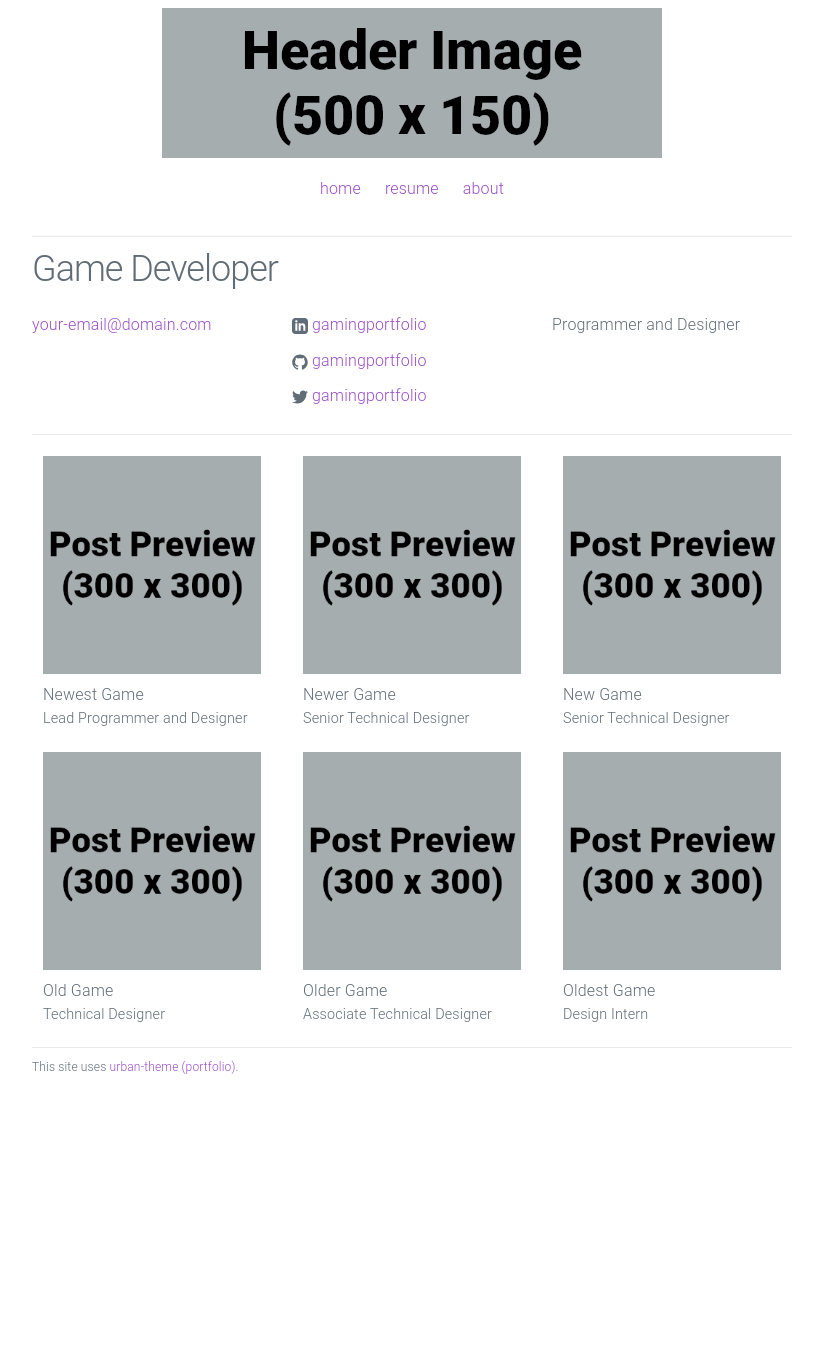
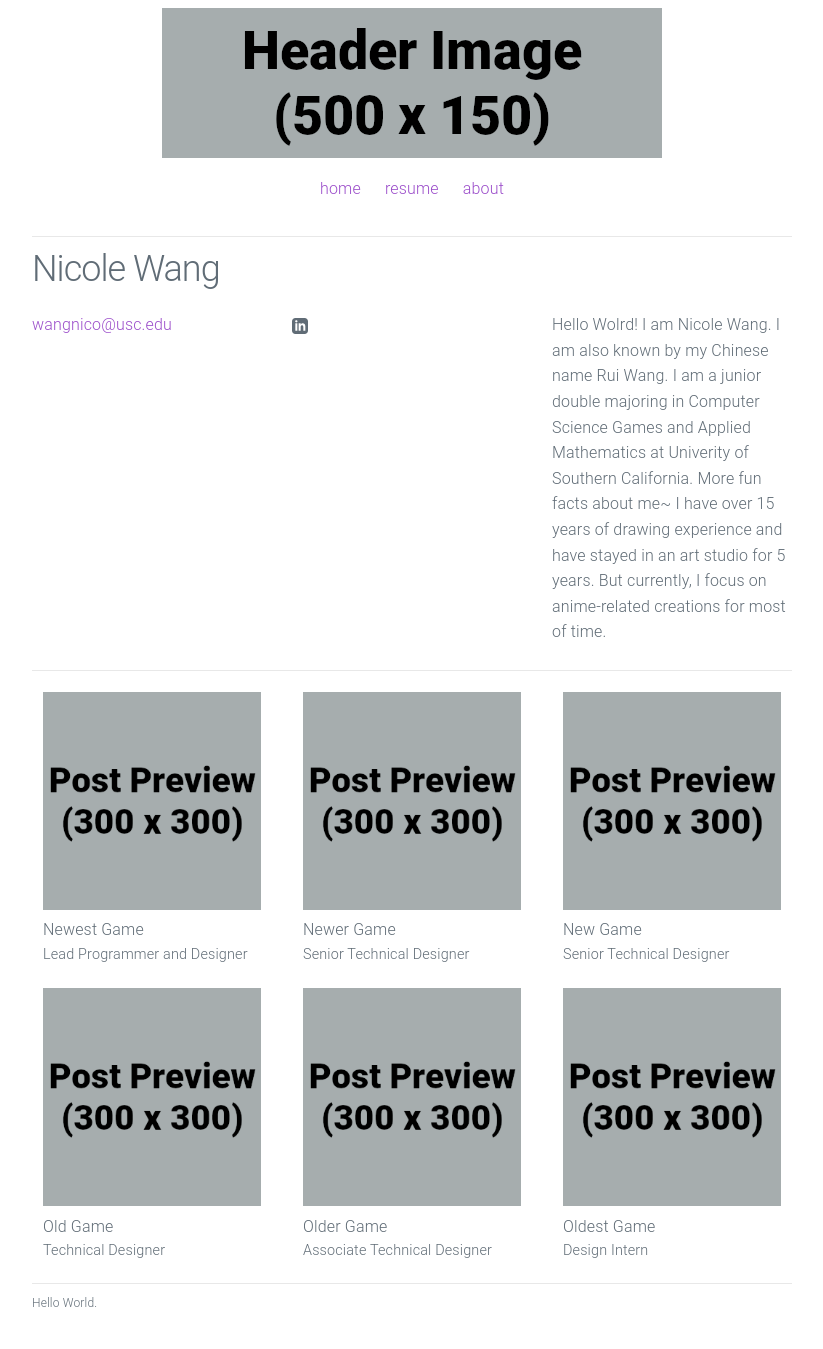
Before and after one commit to NicoWWW/NicoWWW.github.io, a Jekyll site: the page built from index.html, in a window 1280 px wide. Shown: the whole page, without its empty margins (228-1051 px from the left). Built offline with Jekyll 4.4.1, drawn with Linux system fonts in a browser that asks for light colours; before the commit the page ends 1113 px from its top, so only the background shows below that.

Commit message:
Update _config.yml

```diff
--- a/_config.yml
+++ b/_config.yml
@@ -1,13 +1,14 @@
 # Site settings
-title: Game Developer
-email: your-email@domain.com
+title: Nicole Wang
+email: wangnico@usc.edu
 description: > # keep this and put description below
-  Programmer and Designer
-url: "https://yourdomain.com" # the base hostname & protocol for your site
-linkedin_url: "https://www.linkedin.com/in/gamingportfolio"
-github_username: gamingportfolio
-twitter_username: gamingportfolio
-footer_text: "This site uses <a href='https://github.com/gamingportfolio/urban-theme-portfolio'>urban-theme (portfolio)</a>."
+  Hello Wolrd!
+  I am Nicole Wang. I am also known by my Chinese name Rui Wang.
+  I am a junior double majoring in Computer Science Games and Applied Mathematics at Univerity of Southern California.
+  More fun facts about me~ I have over 15 years of drawing experience and have stayed in an art studio for 5 years. But currently, I focus on anime-related creations for most of time.
+url: "https://NicoWWW.com" # the base hostname & protocol for your site
+linkedin_url: "https://www.linkedin.com/in/rui-nicole-wang-628543293/"
+footer_text: "Hello World."
 
 # Build settings
 markdown: kramdown
```
